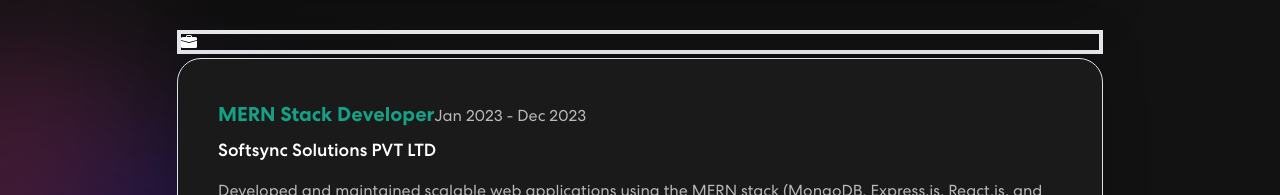
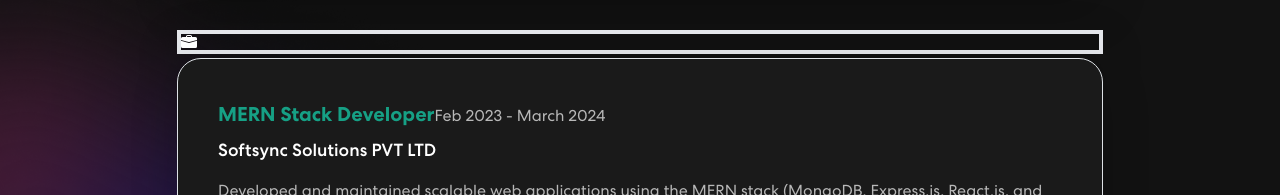
Before and after one commit to AnandhuRs619/MyProfile-portfolio-React, a React (Create React App) app: page / in a window 1280 px wide. Shown: the part 3197-3392 px from the top of the page. Built offline with nearby package versions, Linux system fonts and the light colour scheme.

Commit message:
Update experience period for MERN Stack Developer role

```diff
--- a/src/components/Experience.jsx
+++ b/src/components/Experience.jsx
@@ -13,7 +13,7 @@
   {
     role: 'MERN Stack Developer',
     company: 'Softsync Solutions PVT LTD',
-    period: 'Jan 2023 - Dec 2023',
+    period: 'Feb 2023 - March 2024',
     description: `Developed and maintained scalable web applications using the MERN stack (MongoDB, Express.js, React.js, and
 Node.js), ensuring a seamless user experience.`
   },
```
